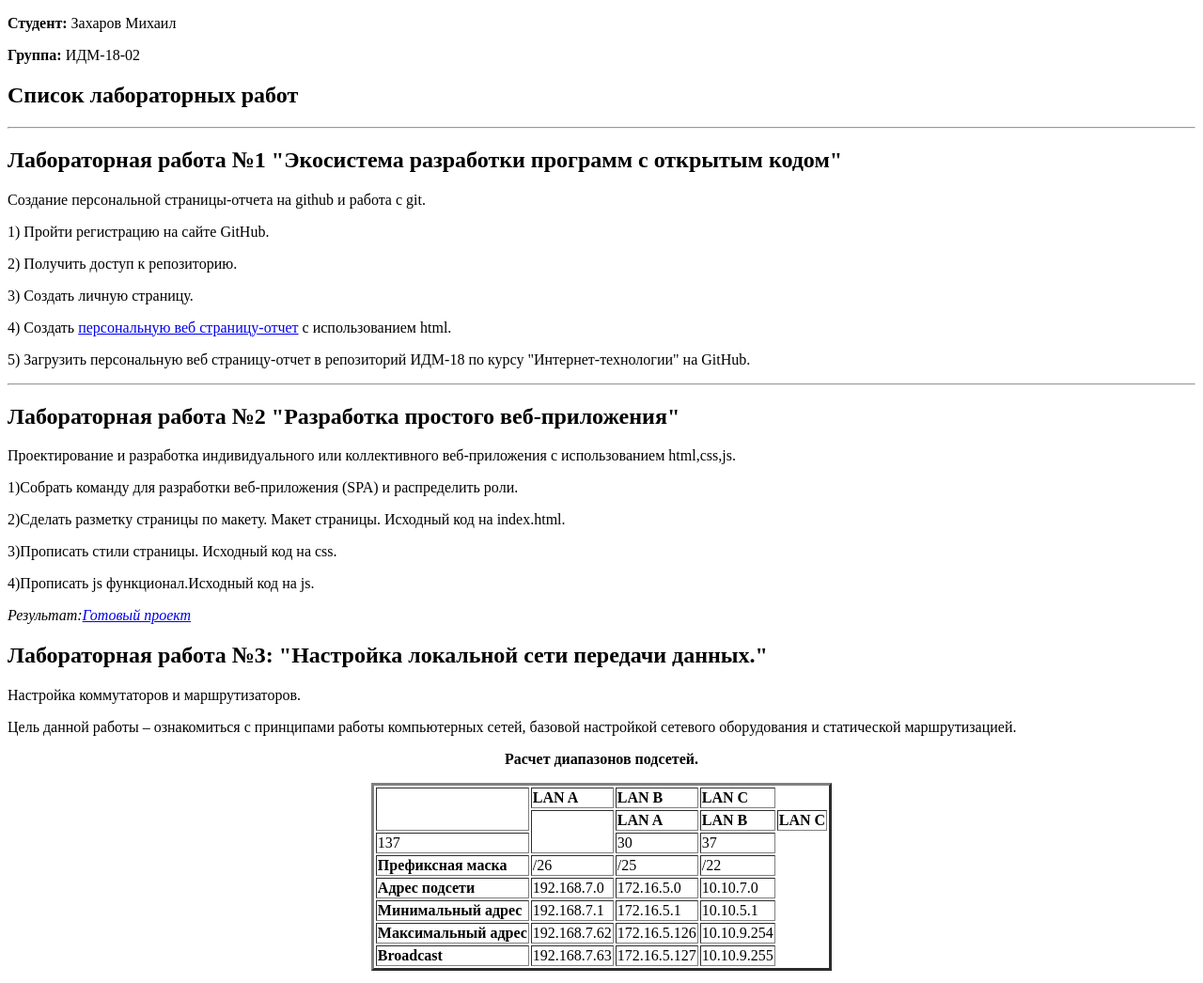
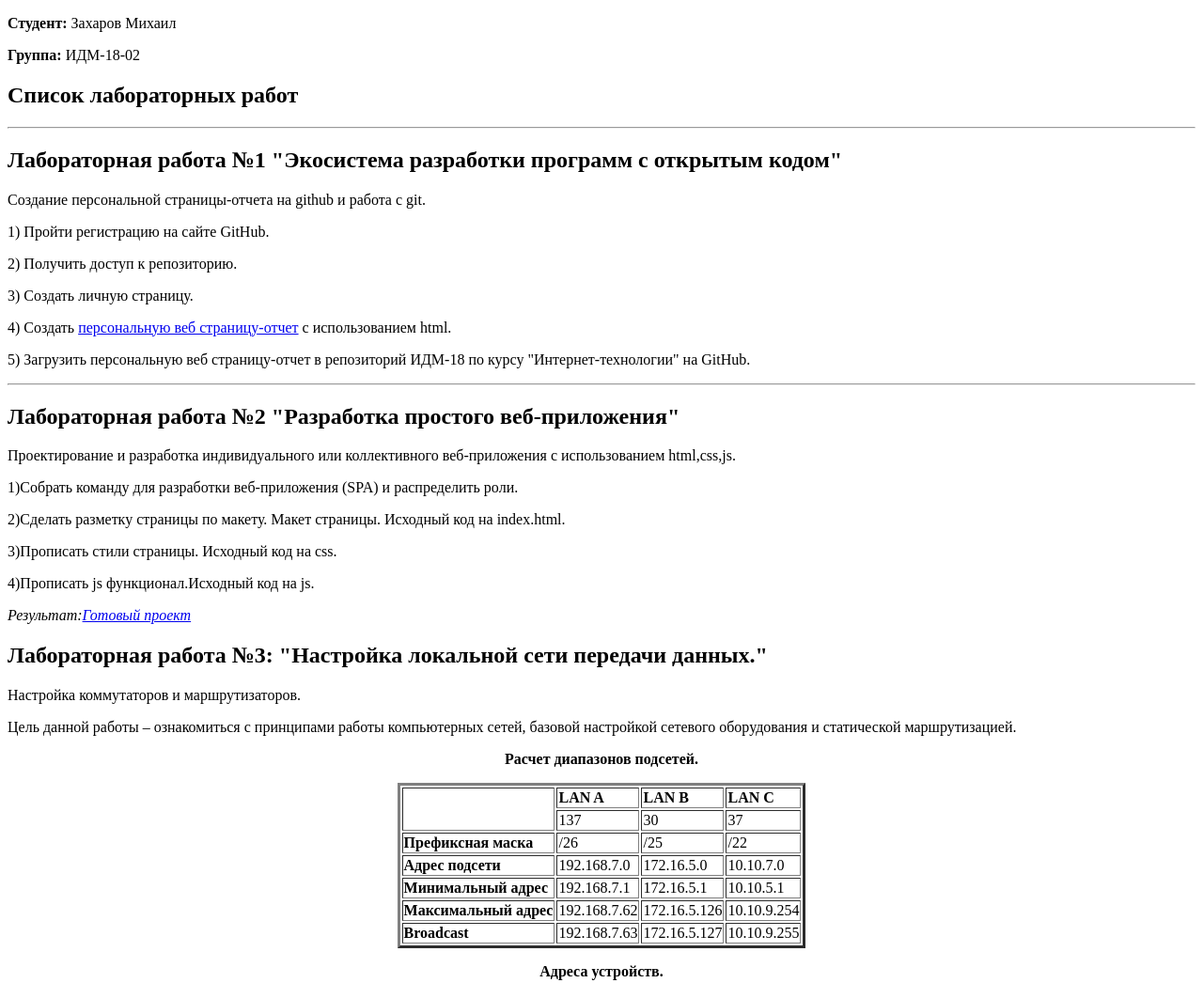
Before and after one commit to ItsAllMail/ItsAllMail, a plain HTML site: page index.html in a window 1280 px wide. Shown: the top 1046 px of the page at 94% size. Drawn offline with Linux system fonts and the light colour scheme.

Commit message:
Update index.html

```diff
--- a/index.html
+++ b/index.html
@@ -38,10 +38,6 @@
 			<p>
 			<table border="3" align="center">
 			<tr>
-				<td rowspan="2"></td><td><b>LAN A</b></td><td><b>LAN B</b></td><td><b>LAN C</b></td>
-			</tr>
-
-				<tr>
 				<td rowspan="2"></td><td><b>LAN A</b></td><td><b>LAN B</b></td><td><b>LAN C</b></td>
 			</tr>
 			<tr>
```
